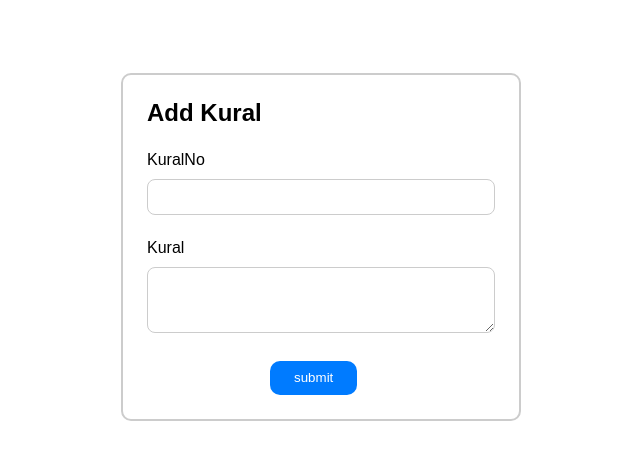
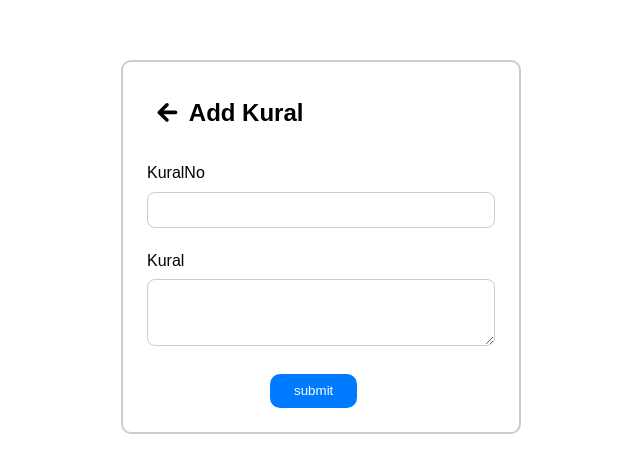
Before and after one commit to Sandhish/Kural-Agaram, a React (Vite) app in the folder front/: page /create in a window 1280 px wide. Shown: the part 153-626 px from the top of the page, without its empty margins (319-959 px from the left). Built offline with nearby package versions, Linux system fonts and the light colour scheme.

Commit message:
icon changes

```diff
--- a/front/src/App.jsx
+++ b/front/src/App.jsx
@@ -13,10 +13,10 @@ function App() {
         <Routes>
           <Route path='/' element={<LandingPage />}></Route>
           {/* <Route path='/myList' element={<MyList />}></Route> */}
+          <Route path='/kuralList' element={<Thirukkurals />} ></Route>
           <Route path='/home' element={<Home />} ></Route>
           <Route path='/create' element={<Create />} ></Route>
           <Route path='/update/:id' element={<Update />} ></Route>
-          <Route path='/kuralList' element={<Thirukkurals />} ></Route>
         </Routes>
       </Router>
     </>
--- a/front/src/components/Create/create.jsx
+++ b/front/src/components/Create/create.jsx
@@ -1,6 +1,8 @@
 import React, { useState } from 'react';
 import { useNavigate } from 'react-router-dom';
 import axios from 'axios';
+import { Link } from "react-router-dom";
+import { IoMdArrowRoundBack } from "react-icons/io";
 import styles from './create.module.css'
 
 const create = () => {
@@ -25,7 +27,10 @@ const create = () => {
     <div className={styles.createContainer}>
       <div className={styles.createMain}>
         <form onSubmit={Submit}>
-          <div className={styles.createHeading}>Add Kural</div>
+          <div className={styles.createHeading}>
+            <Link to='/home' title='Back' className={styles.backIcon} ><IoMdArrowRoundBack /></Link>
+            Add Kural
+          </div>
           <label htmlFor="kuralNo" className={styles.createLabel}>KuralNo</label>
           <input type="number" name='kuralNo' className={styles.createInput}
             onChange={(e) => setKuralNo(e.target.value)} value={kuralNo} />
--- a/front/src/components/Create/create.module.css
+++ b/front/src/components/Create/create.module.css
@@ -19,9 +19,20 @@
 }
 
 .createHeading {
+    display: flex;
+    align-items: center;
     font-size: 1.5rem;
     font-weight: bold;
     margin-bottom: 1.5rem;
+    padding: 6px;
+}
+
+.backIcon {
+    color: black;
+    font-size: 1.8rem;
+    font-weight: 700;
+    padding-right: 7px;
+    margin-top: 6px;
 }
 
 .createLabel {
--- a/front/src/components/Home/home.module.css
+++ b/front/src/components/Home/home.module.css
@@ -21,7 +21,7 @@
     height: 30px;
     position: absolute;
     top: 48%;
-    left: 50%;
+    left: 48%;
     border: 5px solid;
     border-color: #7e91f0 transparent #7e91f0 transparent;
     border-radius: 50%;
--- a/front/src/components/Update/update.jsx
+++ b/front/src/components/Update/update.jsx
@@ -1,6 +1,8 @@
 import React, { useState, useEffect } from 'react';
 import { useParams, useNavigate } from 'react-router-dom';
 import axios from 'axios';
+import { IoMdArrowRoundBack } from "react-icons/io";
+import { Link } from "react-router-dom";
 import styles from './update.module.css';
 
 const Update = () => {
@@ -35,7 +37,10 @@ const Update = () => {
     <div className={styles.updateContainer}>
       <div className={styles.updateMain}>
         <form onSubmit={handleUpdate}>
-          <div className={styles.updateHeading}>Update Kural</div>
+          <div className={styles.updateHeading}>
+            <Link to='/home' title='Back' className={styles.backIcon} ><IoMdArrowRoundBack /></Link>
+            Update Kural
+          </div>
 
           <label htmlFor="kuralNo" className={styles.createLabel}>KuralNo</label>
           <input type="number" name='kuralNo' className={styles.createInput}
--- a/front/src/components/Update/update.module.css
+++ b/front/src/components/Update/update.module.css
@@ -18,10 +18,21 @@
     }
 }
 
+.backIcon {
+    color: black;
+    font-size: 1.8rem;
+    font-weight: 700;
+    padding-right: 7px;
+    margin-top: 6px;
+}
+
 .updateHeading {
+    display: flex;
+    align-items: center;
     font-size: 1.5rem;
     font-weight: bold;
-    margin-bottom: 20px;
+    margin-bottom: 1.3rem;
+    padding: 6px;
 }
 
 .createLabel {
```
